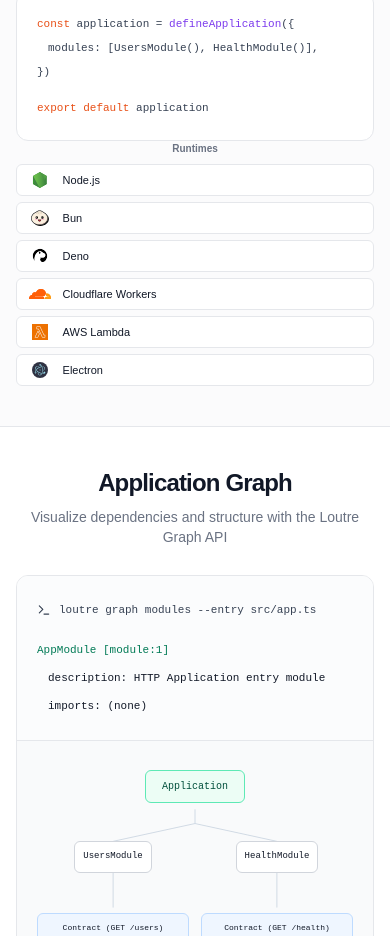
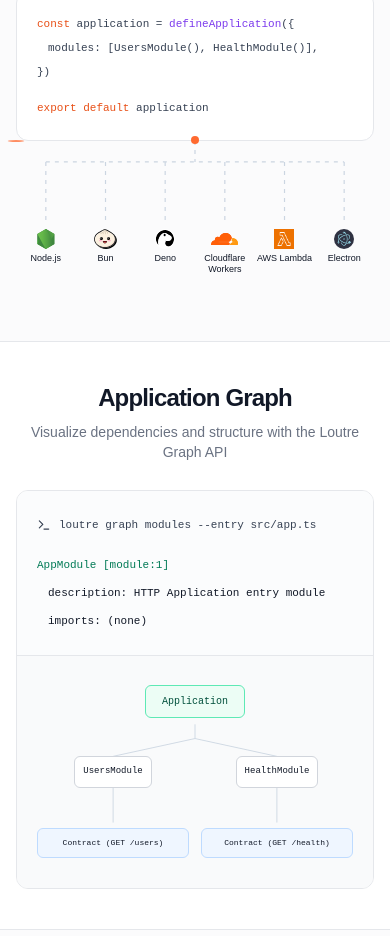
Before and after one commit to come25136/loutrejs, a Next.js app in the folder website/: page / in a window 390 px wide. Shown: the part 3029-3965 px from the top of the page. Built offline with nearby package versions, Linux system fonts and the light colour scheme.

Commit message:
fix(website): 縦レイアウトでもRuntimeグラフを表示する
コードから各Runtimeへ1対Nで分岐させ、アイコンと名前の組を横一列で読めるようにするため。

```diff
--- a/website/components/home-page.tsx
+++ b/website/components/home-page.tsx
@@ -365,6 +365,10 @@
         </p>
         <div className="isolate mx-auto mt-7 grid max-w-4xl grid-cols-[1fr_7rem_0.85fr] items-center max-md:grid-cols-1">
           <div className="relative z-10 rounded-xl border border-gray-200 bg-white p-5 font-mono text-[11px] leading-6 text-gray-700 after:absolute after:top-1/2 after:-right-1 after:size-2 after:-translate-y-1/2 after:rounded-full after:bg-copper max-md:after:hidden">
+            <span
+              className="absolute -bottom-1 left-1/2 size-2 -translate-x-1/2 rounded-full bg-copper md:hidden"
+              aria-hidden="true"
+            />
             <p>
               <span className="text-copper-dark">const</span> application ={' '}
               <span className="text-[#7c3aed]">defineApplication</span>(&#123;
@@ -377,7 +381,7 @@
             </p>
           </div>
           <div
-            className="relative z-0 hidden self-stretch md:block"
+            className="relative z-0 h-20 md:h-auto md:self-stretch"
             aria-hidden="true"
           >
             <svg
@@ -386,6 +390,7 @@
               preserveAspectRatio="none"
             >
               <g
+                className="max-md:hidden"
                 fill="none"
                 stroke="#cbd5e1"
                 strokeWidth="1.2"
@@ -400,7 +405,7 @@
                   />
                 ))}
               </g>
-              <g className="motion-reduce:hidden">
+              <g className="max-md:hidden motion-reduce:hidden">
                 {runtimeConnectionPaths.map((path, index) => (
                   <circle r="2.6" fill="#ff6a30" key={path}>
                     <animateMotion
@@ -421,19 +426,52 @@
                   </circle>
                 ))}
               </g>
+              <g className="md:hidden">
+                <path
+                  id="runtime-connection-mobile"
+                  d="M56 0V64"
+                  fill="none"
+                  stroke="#cbd5e1"
+                  strokeWidth="1.2"
+                  strokeDasharray="4 5"
+                  vectorEffect="non-scaling-stroke"
+                />
+                <path
+                  d="M9.333 64H102.667M9.333 64V245M28 64V245M46.667 64V245M65.333 64V245M84 64V245M102.667 64V245"
+                  fill="none"
+                  stroke="#cbd5e1"
+                  strokeWidth="1.2"
+                  strokeDasharray="4 5"
+                  vectorEffect="non-scaling-stroke"
+                />
+                <circle className="motion-reduce:hidden" r="2.6" fill="#ff6a30">
+                  <animateMotion dur="2.4s" repeatCount="indefinite">
+                    <mpath href="#runtime-connection-mobile" />
+                  </animateMotion>
+                  <animate
+                    attributeName="opacity"
+                    values="0;1;1;0"
+                    keyTimes="0;0.12;0.82;1"
+                    dur="2.4s"
+                    repeatCount="indefinite"
+                  />
+                </circle>
+              </g>
             </svg>
           </div>
           <div className="relative z-10">
-            <p className="mb-2 text-center text-[10px] font-semibold text-gray-500">
+            <p className="mb-2 text-center text-[10px] font-semibold text-gray-500 max-md:hidden">
               Runtimes
             </p>
-            <div className="space-y-1.5">
+            <div className="space-y-1.5 max-md:grid max-md:grid-cols-6 max-md:space-y-0">
               {runtimes.map((runtime) => (
                 <div
-                  className="relative flex min-h-8 items-center gap-3 rounded-md border border-gray-200 bg-white px-3 text-[11px]"
+                  className="relative flex min-h-8 items-center gap-3 rounded-md border border-gray-200 bg-white px-3 text-[11px] max-md:min-h-20 max-md:flex-col max-md:justify-start max-md:gap-1 max-md:border-0 max-md:bg-transparent max-md:px-0 max-md:pt-2 max-md:text-center max-md:text-[9px] max-md:leading-tight"
                   key={runtime.name}
                 >
-                  <span className="text-base">{runtime.icon}</span>
+                  <span className="text-base max-md:text-xl">
+                    {runtime.icon}
+                  </span>
                   {runtime.name}
                 </div>
               ))}
```
